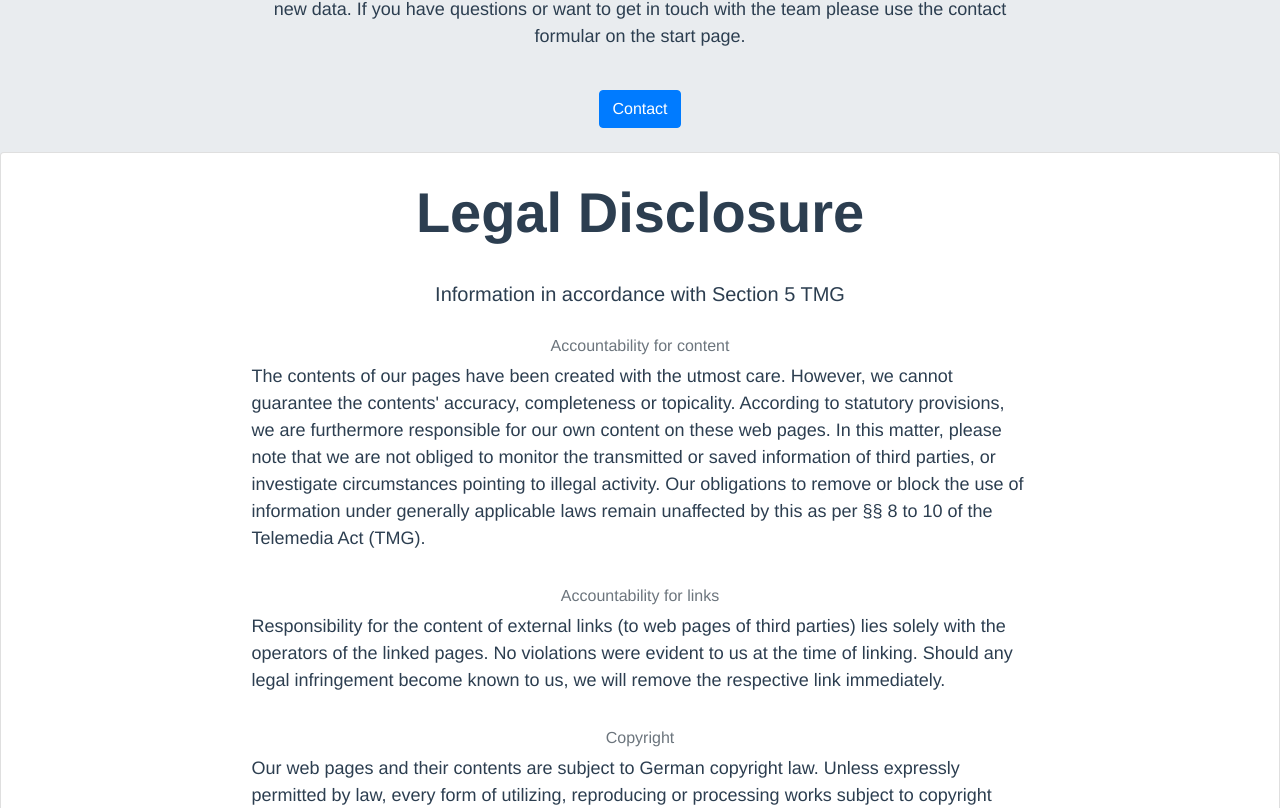
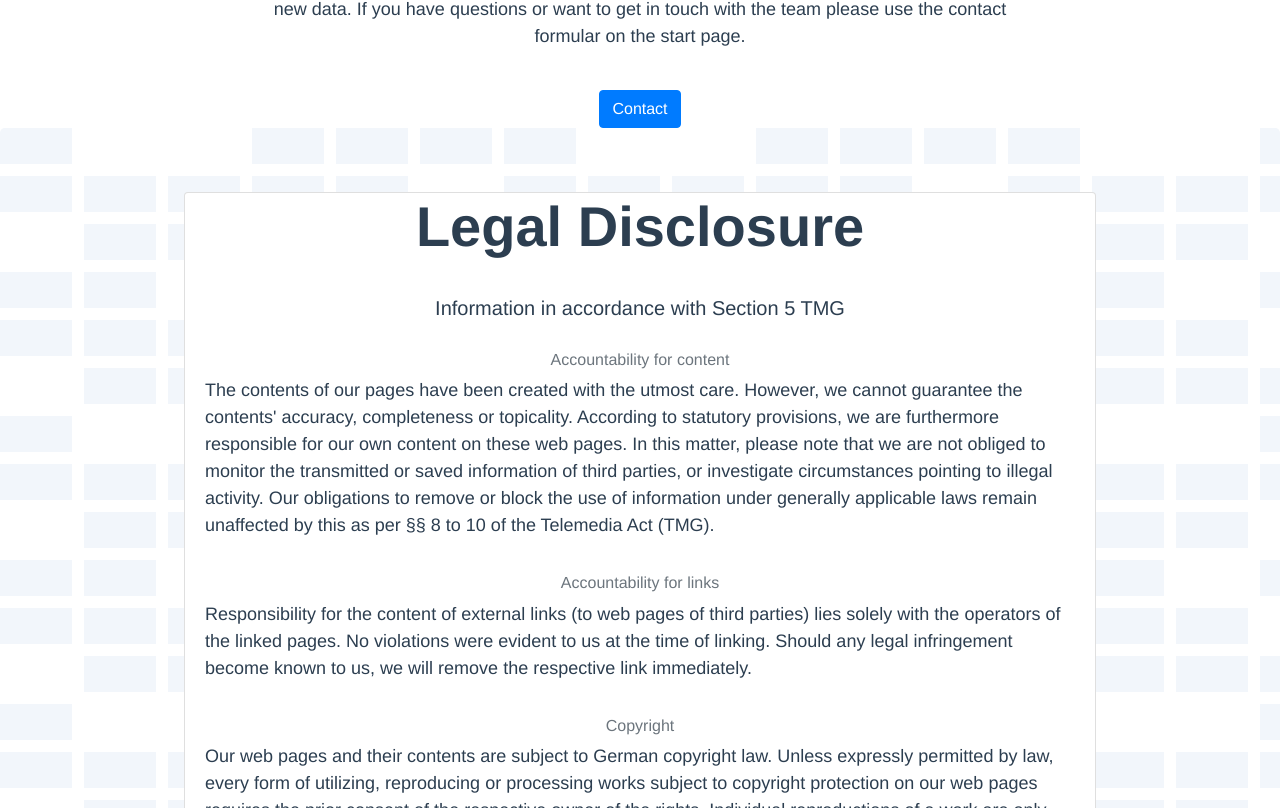
Before and after one commit to Api-visualizer/city-data-visualizer-FE, a Vue app: page /faq in a window 1280 px wide. Shown: the part 932-1740 px from the top of the page. Built offline with nearby package versions, Linux system fonts and the light colour scheme; what @trevoreyre/autocomplete-vue, vue-apexcharts would draw is missing.

Commit message:
impoved design

```diff
--- a/src/views/Faq.vue
+++ b/src/views/Faq.vue
@@ -24,7 +24,7 @@
       </div>
     </div>
 
-     <div class="jumbotron disclaimer">
+    <div class="jumbotron disclaimer">
       <h2 class="headline-4 disclaim-header">Disclaimer</h2>
       <p class="lead pt-4" style="padding-bottom: 24px;">This is a students project at the Beuth University of Applied Sciences Berlin.
         We have created this website in behalf of the bachelor's degree program Media Informatics.
@@ -32,8 +32,10 @@
         After february the website may be offline or not updated with new data.
         If you have questions or want to get in touch with the team please use the contact formular on the start page.</p>
       <a class="btn btn-primary" href="/#contact" role="button">Contact</a>
-      <br><br>
-      <div class="card">
+    </div>
+
+    <div class="jumbotron">
+      <div class="card mx-auto w-75">
         <p class="headline-4 h2">Legal Disclosure</p>
         <div class="card-body ">
           <h5 class="card-title">Information in accordance with Section 5 TMG</h5>
@@ -154,7 +156,7 @@ p {
   background-repeat: repeat;
 }
 
-.jumbotron:nth-child(even) {
+.jumbotron:nth-child(odd) {
   background-color: #FFF;
 }
 
@@ -168,7 +170,6 @@ p {
 
 .card {
   float: none;
-  padding: 2% 18% 2% 18%;
 }
 .disclaim-header {
   padding-top: 2vw;
```
